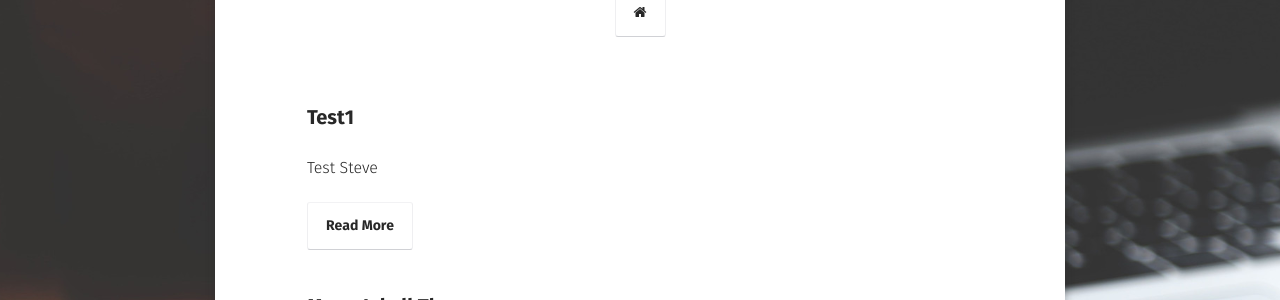
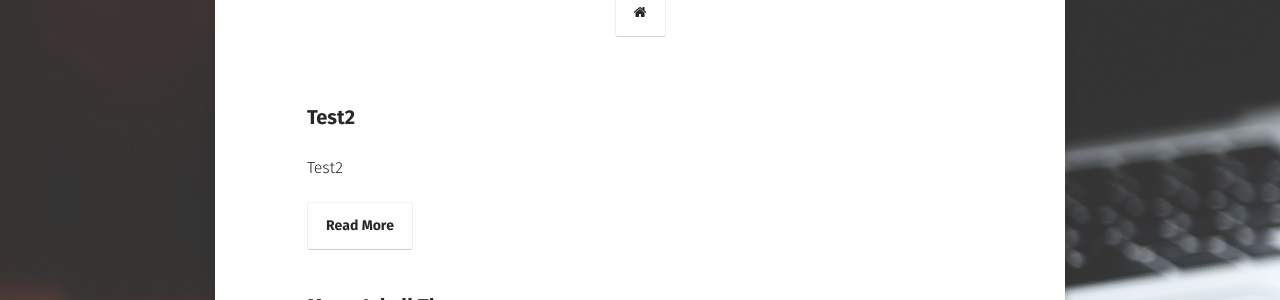
Before and after one commit to EdgeJH/exitst8.github.io, a Jekyll site: the page built from projects/index.md, in a window 1280 px wide. Shown: the part 200-500 px from the top of the page. Built offline with Jekyll 4.4.1, drawn with Linux system fonts in a browser that asks for light colours; some web fonts are replaced.

Commit message:
Update 2016-06-17-test.md

```diff
--- a/_posts/2016-06-17-test.md
+++ b/_posts/2016-06-17-test.md
@@ -1,10 +1,9 @@
 ---
 layout: post
-title:  "Test1"
+title:  "Test2"
 date:   2016-06-17
-excerpt: "Test Steve"
+excerpt: "Test2"
 project: true
-
 tag:
 - test
 - steve
```
